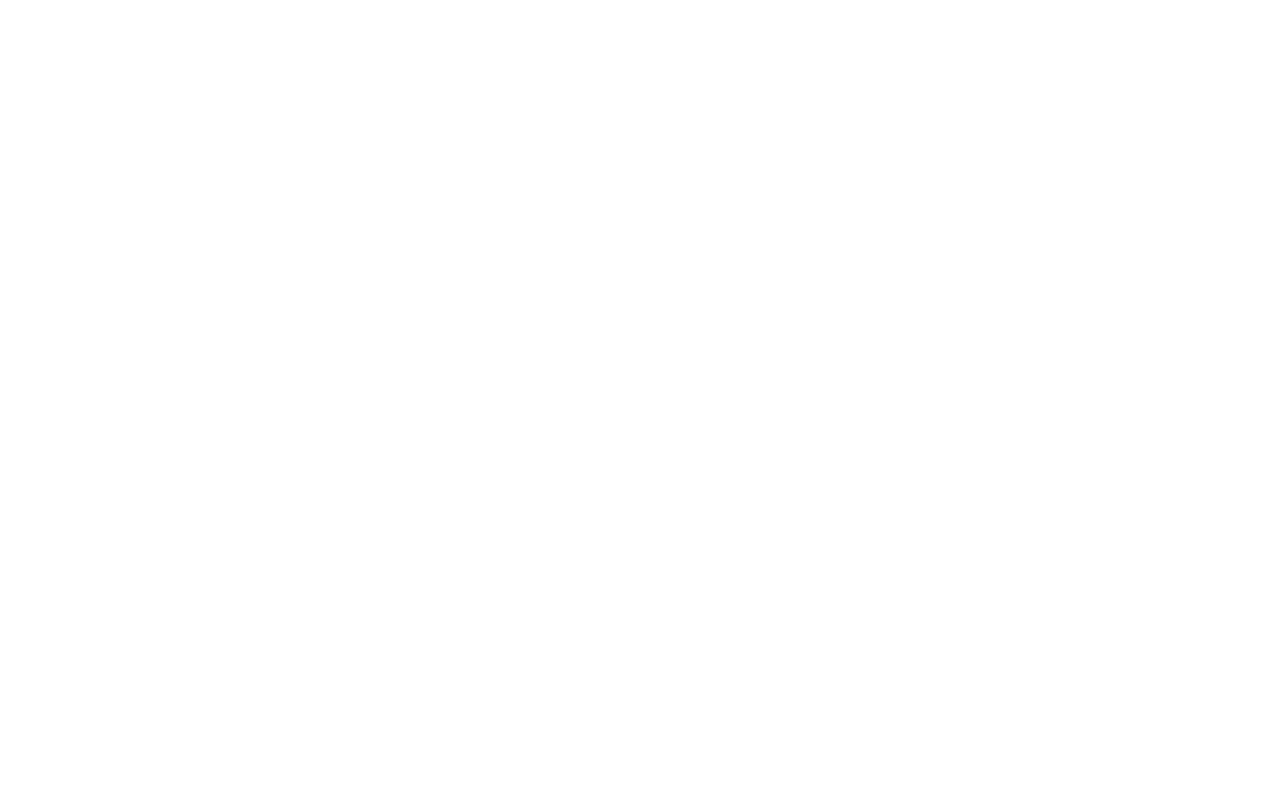
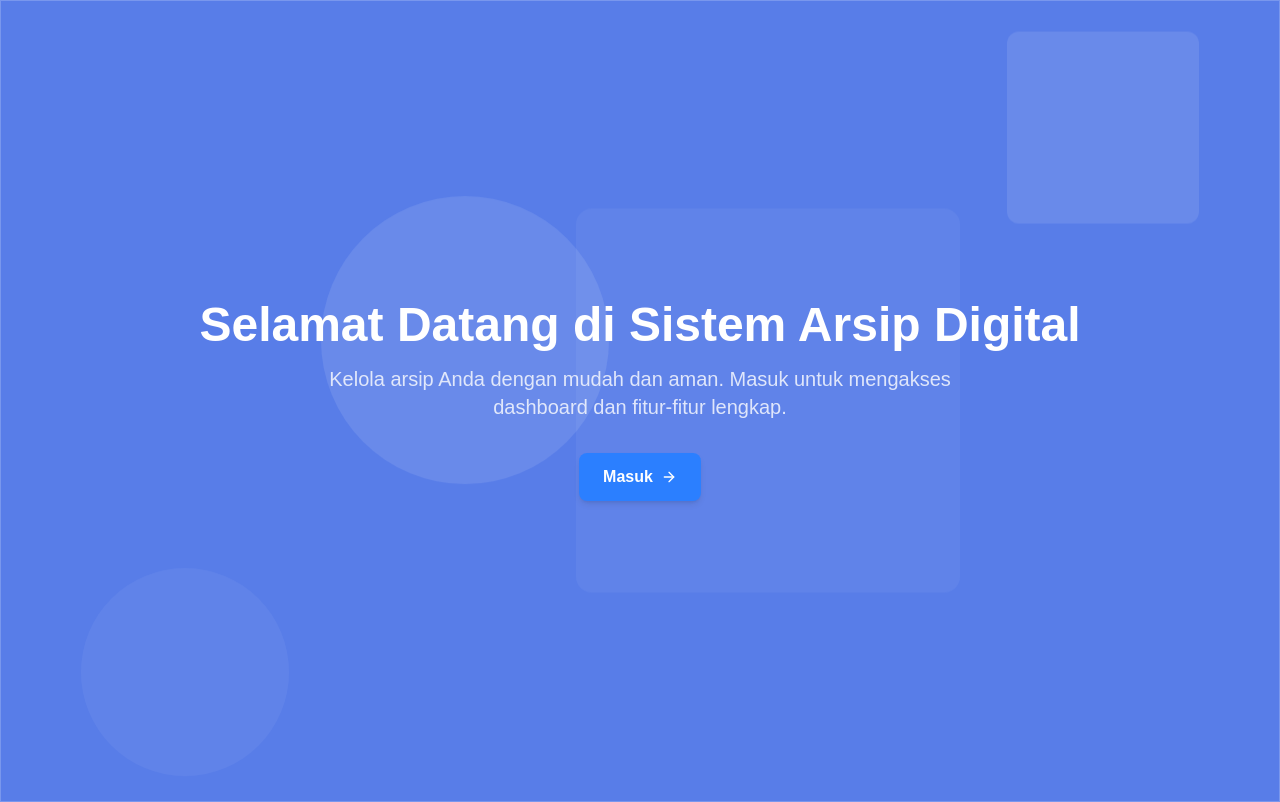
Before and after one commit to hisamaszaini/arsip-dukcapil-fe, a React (Vite) app: page / in a window 1280 px wide. Before the commit this address had no page. Built offline with nearby package versions, Linux system fonts and the light colour scheme.

Commit message:
Add homepage

```diff
--- a/src/App.tsx
+++ b/src/App.tsx
@@ -13,6 +13,7 @@
 import OperatorDashboardPage from './pages/operator/DashboardOperator';
 import SuratPermohonanPindahPage from './pages/SuratPermohonanPindah';
 import SuratPerubahanKependudukanPage from './pages/SuratPerubahanKependudukan';
+import HomePage from './pages/Home';
 
 function App() {
 
@@ -21,6 +22,7 @@
       <Router>
         <Routes>
           {/* Public */}
+          <Route path="/" element={<HomePage />} />
           <Route path="/login" element={<LoginPage />} />
 
           {/* Protected with layout */}
--- /dev/null
+++ b/src/pages/Home.tsx
@@ -0,0 +1,34 @@
+import React from 'react';
+import { useNavigate } from 'react-router-dom';
+import { Button } from '../components/ui/Button';
+import { ArrowRight } from 'lucide-react';
+
+const HomePage: React.FC = () => {
+  const navigate = useNavigate();
+
+  return (
+    <div className="min-h-screen relative glass-effect overflow-hidden">
+      {/* Floating shapes */}
+      <div className="absolute top-1/4 left-1/4 w-72 h-72 bg-white/10 rounded-full floating-animation" style={{ animationDelay: "-2s" }} />
+      <div className="absolute bottom-1/4 right-1/4 w-96 h-96 bg-white/5 rounded-2xl floating-animation" style={{ animationDuration: "15s" }} />
+      <div className="absolute top-10 right-20 w-48 h-48 bg-white/10 rounded-xl floating-animation" style={{ animationDelay: "-5s", animationDuration: "18s" }} />
+      <div className="absolute bottom-5 left-20 w-52 h-52 bg-white/5 rounded-full floating-animation" style={{ animationDelay: "-8s" }} />
+
+      <main className="relative z-10 flex flex-col items-center justify-center min-h-screen p-4 text-center">
+        <h1 className="text-4xl md:text-5xl font-bold text-white mb-4 animate-fade-in">
+          Selamat Datang di Sistem Arsip Digital
+        </h1>
+        <p className="text-white/80 text-lg md:text-xl max-w-2xl mb-8 animate-fade-in" style={{ animationDelay: '0.2s' }}>
+          Kelola arsip Anda dengan mudah dan aman. Masuk untuk mengakses dashboard dan fitur-fitur lengkap.
+        </p>
+        <div className="space-x-4 animate-fade-in" style={{ animationDelay: '0.4s' }}>
+          <Button variant="primary" onClick={() => navigate('/login')}>
+            Masuk <ArrowRight className="ml-2 h-4 w-4" />
+          </Button>
+        </div>
+      </main>
+    </div>
+  );
+};
+
+export default HomePage;
```
